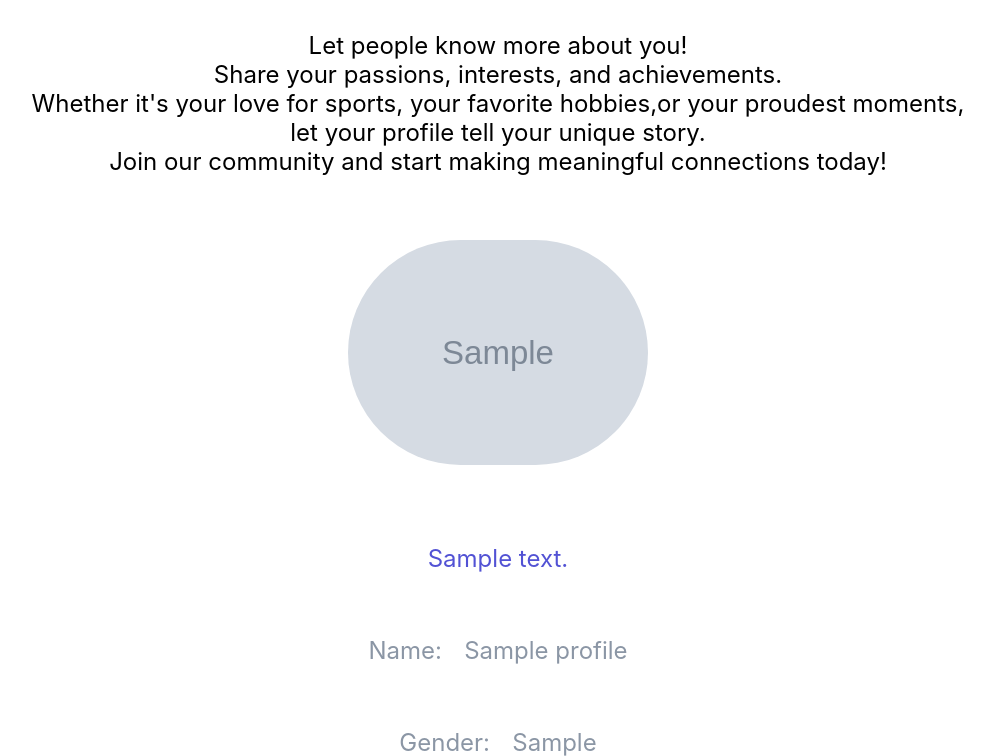
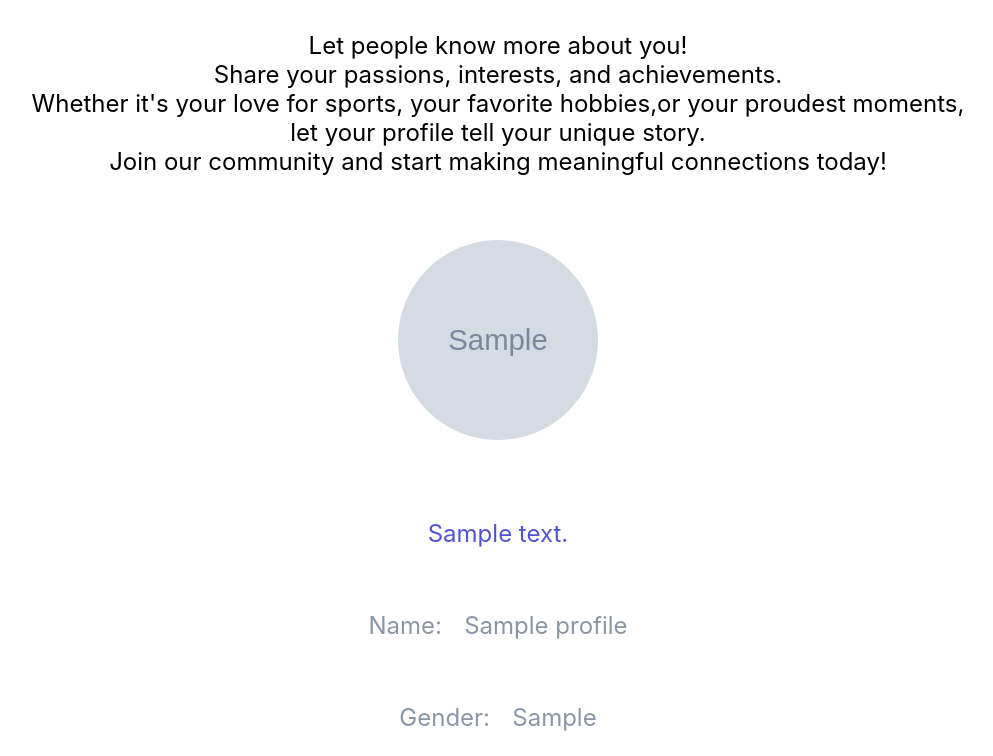
Before and after one commit to liowzhiheng/JomTeam, a PHP site: page /main.php in a window 1280 px wide. Shown: the part 2828-3584 px from the top of the page, without its empty margins (142-1135 px from the left). Run offline with PHP 8.4, Linux system fonts and the light colour scheme; the visitor is signed in with stand-in values (Sample User, id 1); tables that the repository leaves empty or names only in its code hold one stand-in row (values such as "Sample post"); grey boxes marked "Sample" are stand-in pictures.

Commit message:
MAIN_PROFILE

```diff
--- a/main.css
+++ b/main.css
@@ -346,22 +346,22 @@ body {
 }
 
 
-.main_profile_image {
+.uploaded-images {
     margin-top: 5%;
     text-align: center;
     display: block;
 }
 
-/* main profile image */
-.main_uploaded-image {
-    width: 100%;
-    height: 100%;
+.uploaded-image {
+    width: 200px;
+    height: 200px;
     margin-bottom: 10px;
     border-radius: 200px;
-
+    transition: opacity 0.3s ease;
+    z-index: 1;
 }
 
-.main_image-container {
+.image-container {
     position: relative;
     display: inline-block;
     width: 100%;
--- a/main.php
+++ b/main.php
@@ -125,21 +125,17 @@ $rows = mysqli_fetch_assoc($result);
 
         <div>
             <!-- Profile detail -->
-            <div class="main_profile_image">
+            <div class="uploaded-images">
                 <?php
                 $res = mysqli_query($conn, "SELECT file FROM images WHERE user_id = " . $_SESSION["ID"]);
                 while ($row = mysqli_fetch_assoc($res)) {
                     if (empty($row['file'])) {
-                        // Display default image with overlay text
                         echo '<div class="image-container">
-                <img src="IMAGE/default.png" alt="Default Image" class="uploaded-image" onclick="document.getElementById(\'imageInput\').click();" />
-
+                <img src="IMAGE/default.png" alt="Default Image" class="uploaded-image"/>
               </div>';
                     } else {
-                        // Display uploaded image with overlay text
-                        echo '<div class="main_image-container">
-                <img src="uploads/' . $row['file'] . '" alt="Uploaded Image" class="main_uploaded-image" onclick="document.getElementById(\'imageInput\').click();" />
-
+                        echo '<div class="image-container">
+                <img src="uploads/' . $row['file'] . '" alt="Uploaded Image" class="uploaded-image"/>
               </div>';
                     }
                 }
```
